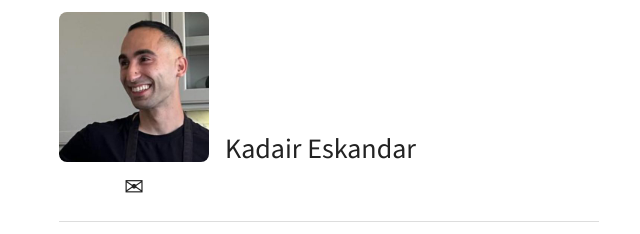
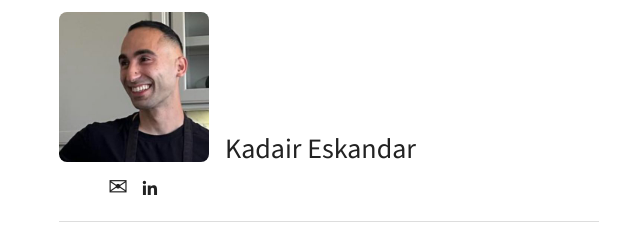
Before and after one commit to kadair1/kadair.xyz, a plain HTML site: page index.html in a window 1280 px wide. Shown: the top 234 px of the page, 311-951 px from the left. Drawn offline with nearby package versions, Linux system fonts and the light colour scheme.

Commit message:
Add LinkedIn profile link

```diff
--- a/index.html
+++ b/index.html
@@ -49,6 +49,9 @@
             <span class="email-toggle" onclick="event.stopPropagation();this.parentElement.classList.toggle('open')">✉</span>
             <span class="email-text">kadair@demi.so <span class="copy-btn" onclick="event.stopPropagation();navigator.clipboard.writeText('kadair@demi.so');this.textContent='✓';setTimeout(()=>this.textContent='⧉',1000)">⧉</span></span>
           </div>
+          <a href="https://www.linkedin.com/in/kadair-eskandar-2b64ba134/" target="_blank" rel="noopener" class="linkedin-link" aria-label="LinkedIn">
+            <svg class="linkedin-icon" viewBox="0 0 24 24" aria-hidden="true"><path d="M20.45 20.45h-3.56v-5.57c0-1.33-.03-3.04-1.85-3.04-1.85 0-2.14 1.45-2.14 2.94v5.67H9.34V8.98h3.42v1.57h.05c.48-.9 1.64-1.85 3.37-1.85 3.6 0 4.27 2.37 4.27 5.46v6.29zM5.32 7.41a2.06 2.06 0 1 1 0-4.12 2.06 2.06 0 0 1 0 4.12zm1.78 13.04H3.54V8.98H7.1v11.47z"/></svg>
+          </a>
         </div>
       </div>
       <h1 class="name">Kadair Eskandar</h1>
--- a/styles.css
+++ b/styles.css
@@ -68,6 +68,22 @@ a:hover { text-decoration: underline; }
   display: flex;
   align-items: center;
   gap: 0.4rem;
+}
+
+.linkedin-link {
+  display: inline-flex;
+  color: #222;
+}
+
+.linkedin-icon {
+  width: 1.25rem;
+  height: 1.25rem;
+  fill: currentColor;
+  transition: opacity 0.15s ease;
+}
+
+.linkedin-link:hover .linkedin-icon {
+  opacity: 0.6;
 }
 
 .email-toggle {
```
